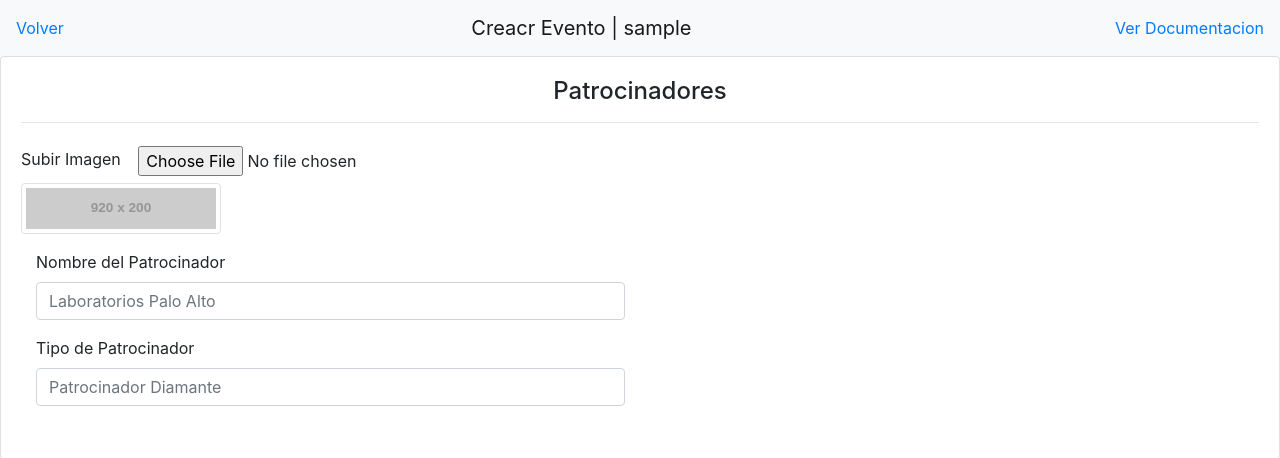
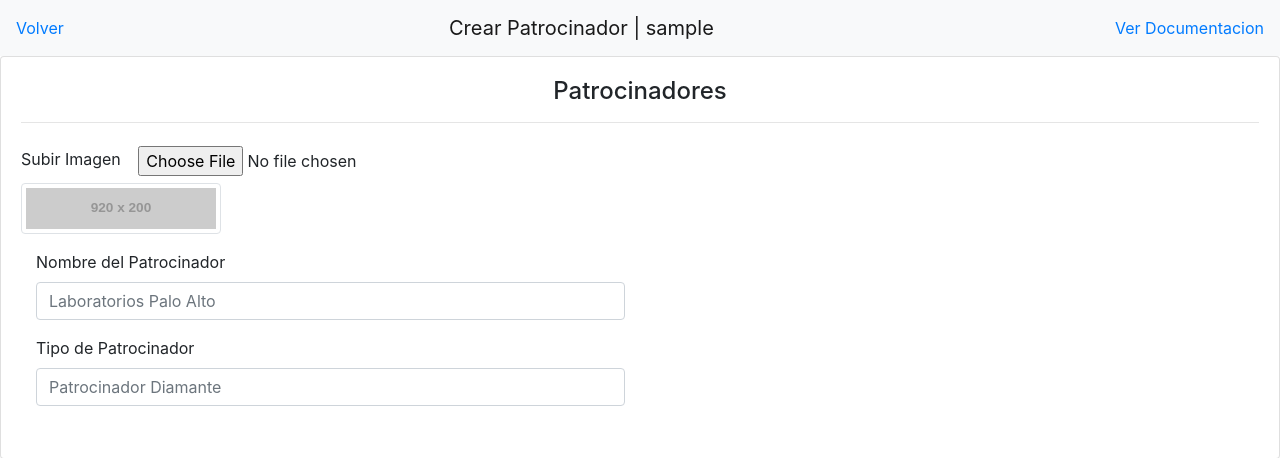
Before and after one commit to Solutions-Development/admin-frontend, a Node server app: a page that uses views/patrocinadores.ejs in a window 1280 px wide. Shown: the top 458 px of the page. Run offline with Node 20, Linux system fonts and the light colour scheme; some libraries are stand-ins or nearby versions.

Commit message:
Update patrocinadores.ejs

```diff
--- a/views/patrocinadores.ejs
+++ b/views/patrocinadores.ejs
@@ -9,7 +9,7 @@
    <nav class="navbar navbar-light bg-light">
         <a href="dashboard.html"><ion-icon class="arrows" name="arrow-back"></ion-icon>Volver</a>
         <a class="navbar-brand" href="#">
-          Creacr Evento | <%= user %>
+          Crear Patrocinador | <%= user %>
         </a>
         <a href="docs.html">Ver Documentacion<ion-icon class="arrows" name="arrow-forward"></ion-icon></a>
     </nav>
```
